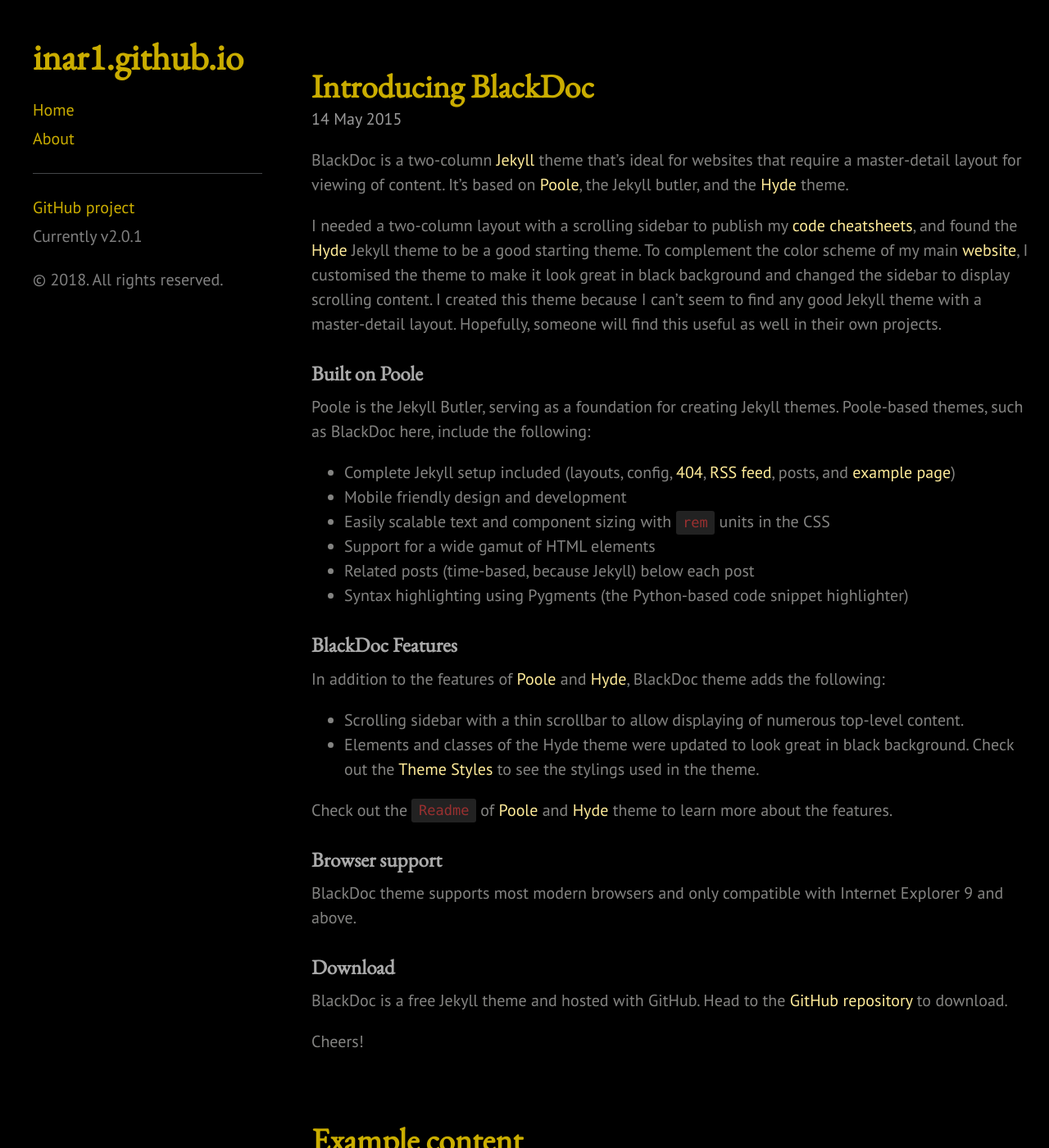
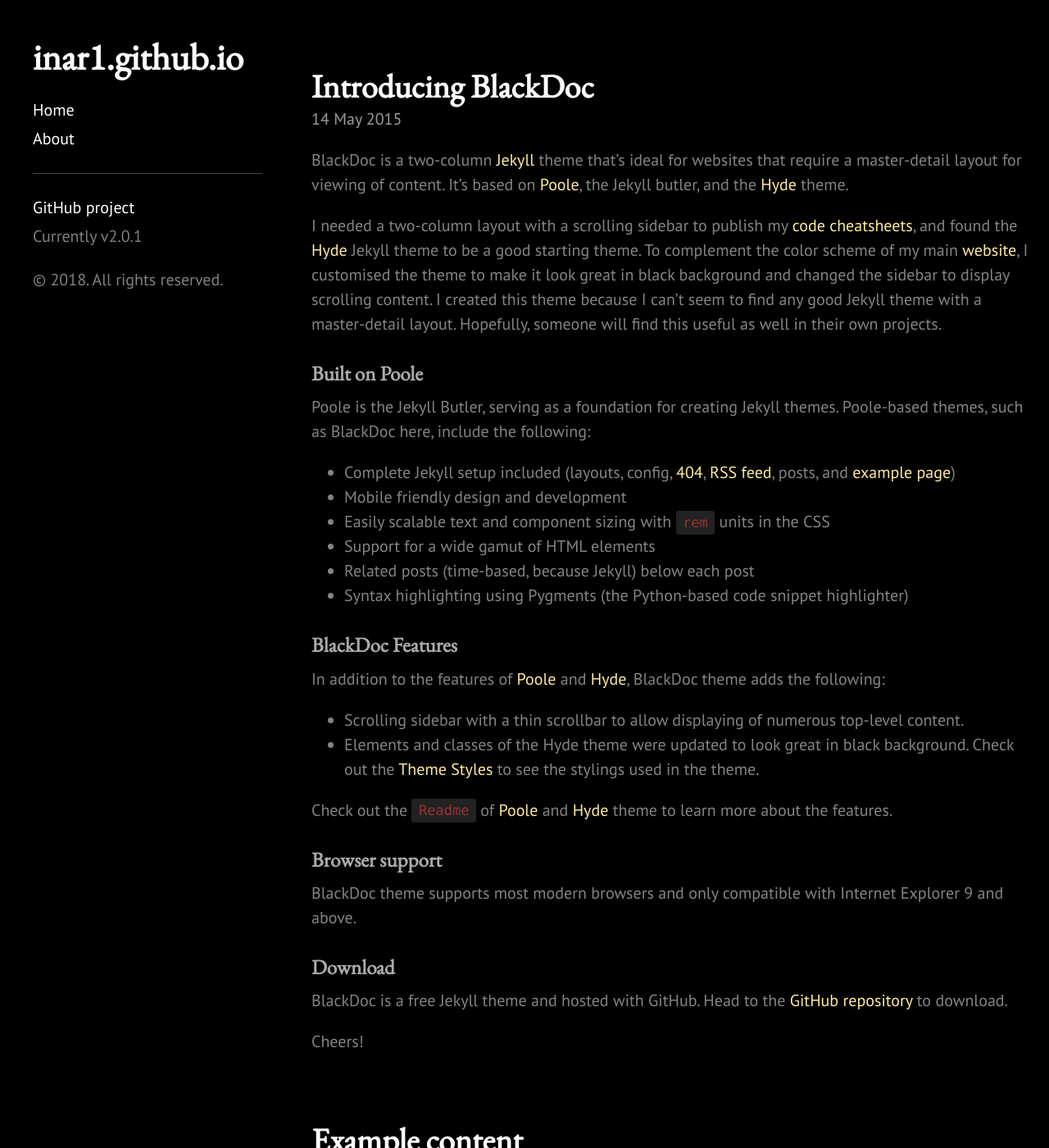
Before and after one commit to 1n4r1/1n4r1.github.io, a Jekyll site: the page built from index.html, in a window 1280 px wide and 1400 px high. Shown: the whole window at 82% size. Built offline with Jekyll 4.4.1, drawn with Linux system fonts in a browser that asks for light colours; the list of posts is cut into pages by our own code.

Commit message:
update textcolor

```diff
--- a/public/css/blackdoc.css
+++ b/public/css/blackdoc.css
@@ -65,7 +65,7 @@ a {
 }
 
 a:hover {
-  color: #caad00;
+  color: white;
 }
 
 .btn {
@@ -205,12 +205,12 @@ tbody tr:nth-child(odd) th {
 
 /* Sidebar links */
 .sidebar a {
-  color: #caad00;
+  color: white;
 }
 
 /* About section */
 .sidebar-about h1 {
-  color: #caad00;
+  color: white;
   margin-top: 0;
   font-family: 'Noto Serif', serif;
   font-size: 2.25rem;
@@ -284,7 +284,7 @@ a.sidebar-nav-item:focus {
 .page-title,
 .post-title,
 .post-title a {
-  color: #caad00;
+  color: white;
 }
 
 /*
```
